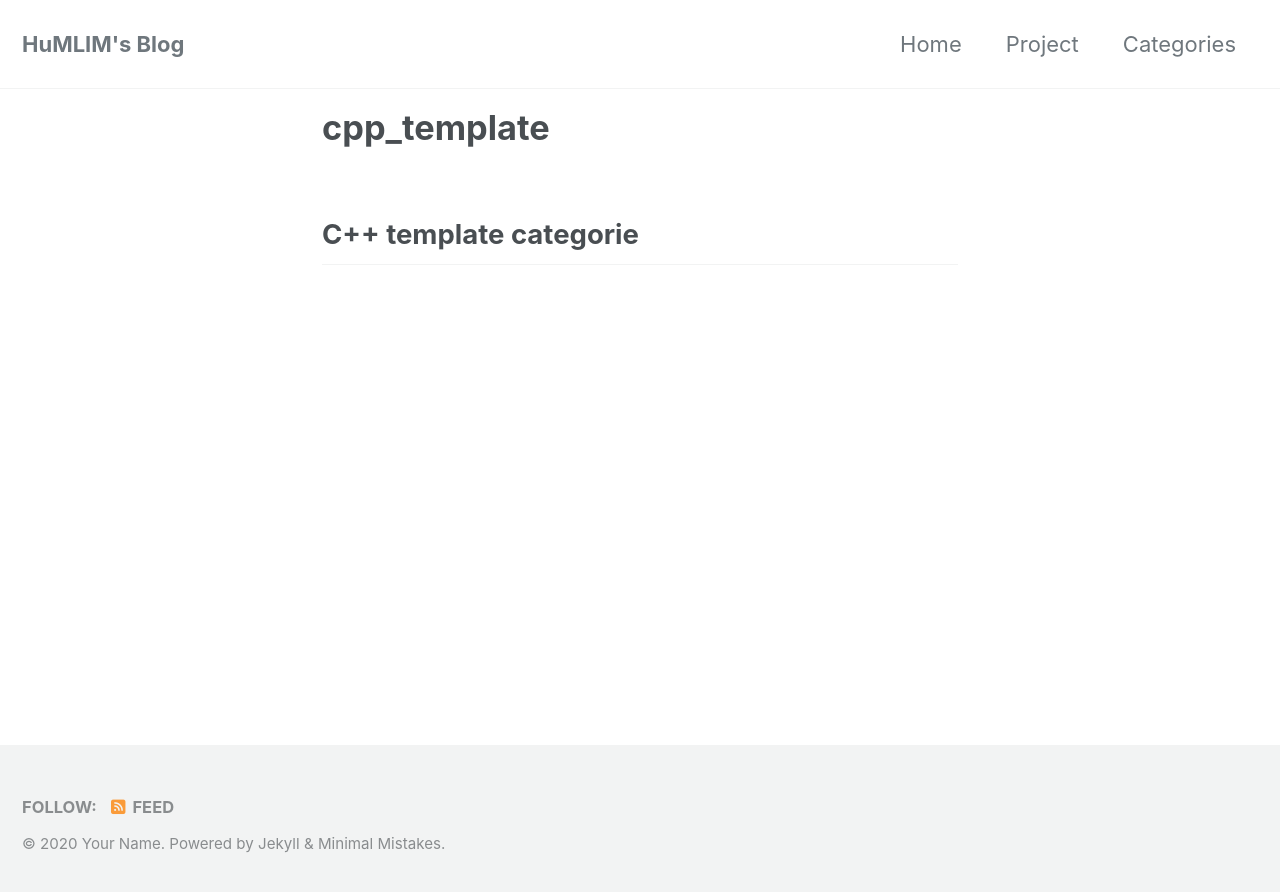
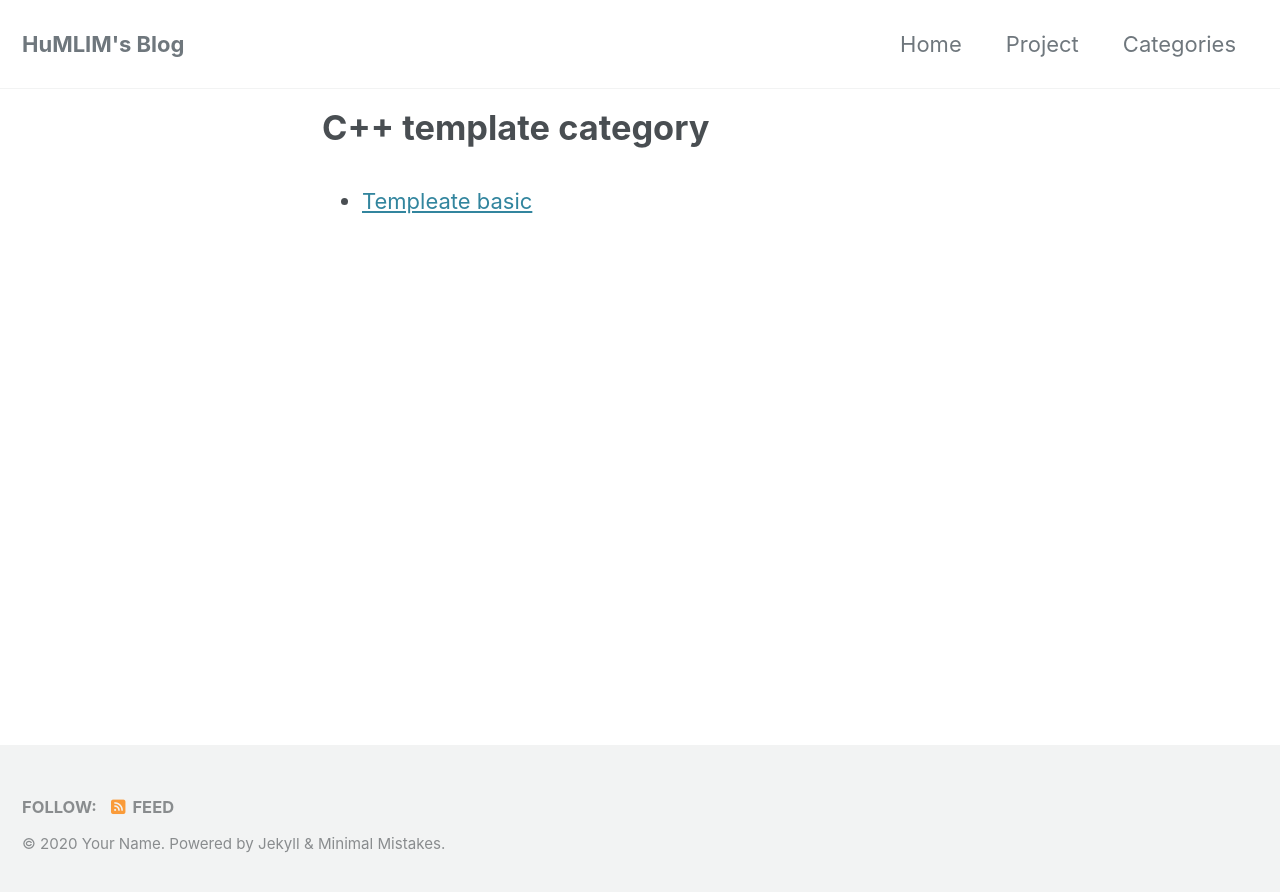
Before and after one commit to HuMLIM/HuMLIM.github.io, a Jekyll site: the page built from _pages/cpp_template.md, in a window 1280 px wide. Shown: the top 892 px of the page. Built offline with Jekyll 4.4.1, drawn with Linux system fonts in a browser that asks for light colours; cached includes are drawn as plain includes; nearby versions of some CDN libraries.

Commit message:
update template category

```diff
--- a/_pages/cpp_template.md
+++ b/_pages/cpp_template.md
@@ -1,7 +1,6 @@
 ---
-title: "cpp_template"
+title: "C++ template category"
 permalink: /categories/cpp_template
 layout: single
 ---
-
-## C++ template categorie
+- [Templeate basic](https://humlim.github.io/categories/cpp_template/template_basic)
```
Also changed, not shown: _draft/cpp_template/template_basic.md (+4 -0 lines), _pages/categories.md (+0 -1 lines).
